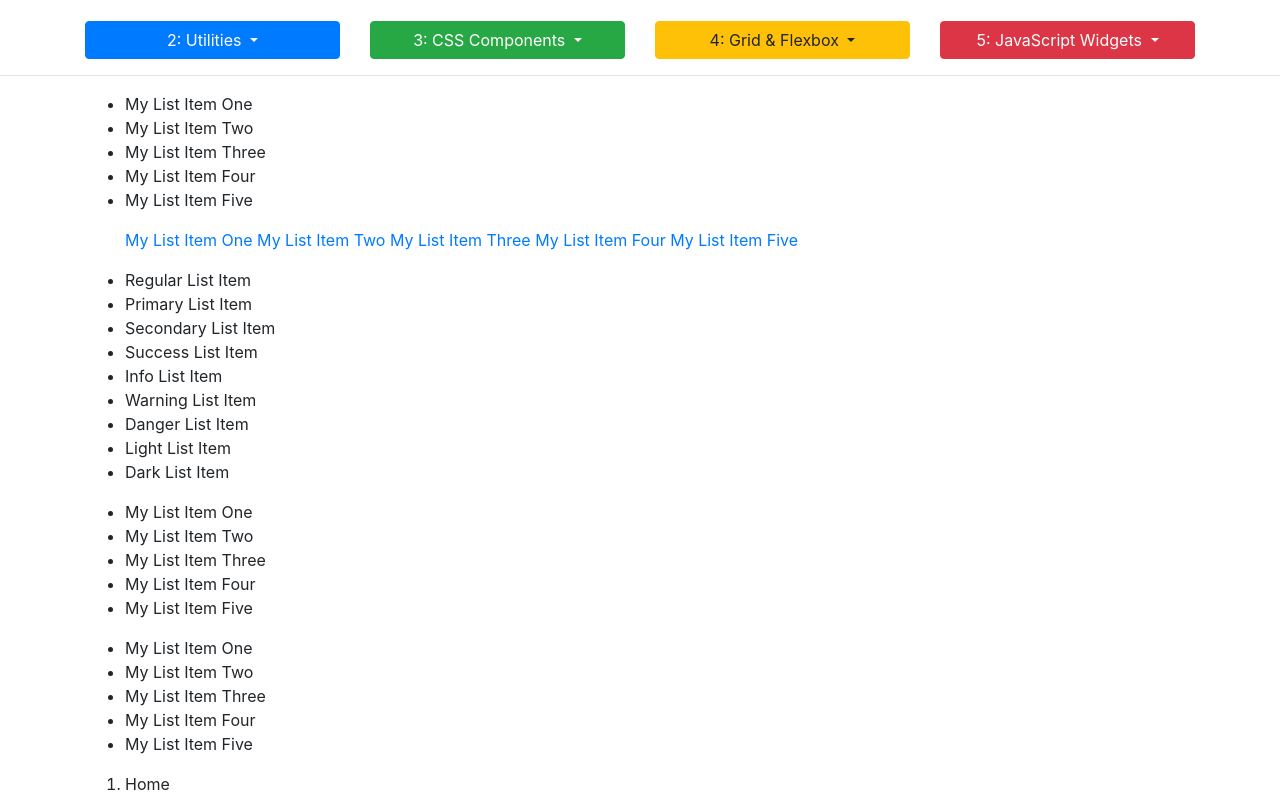
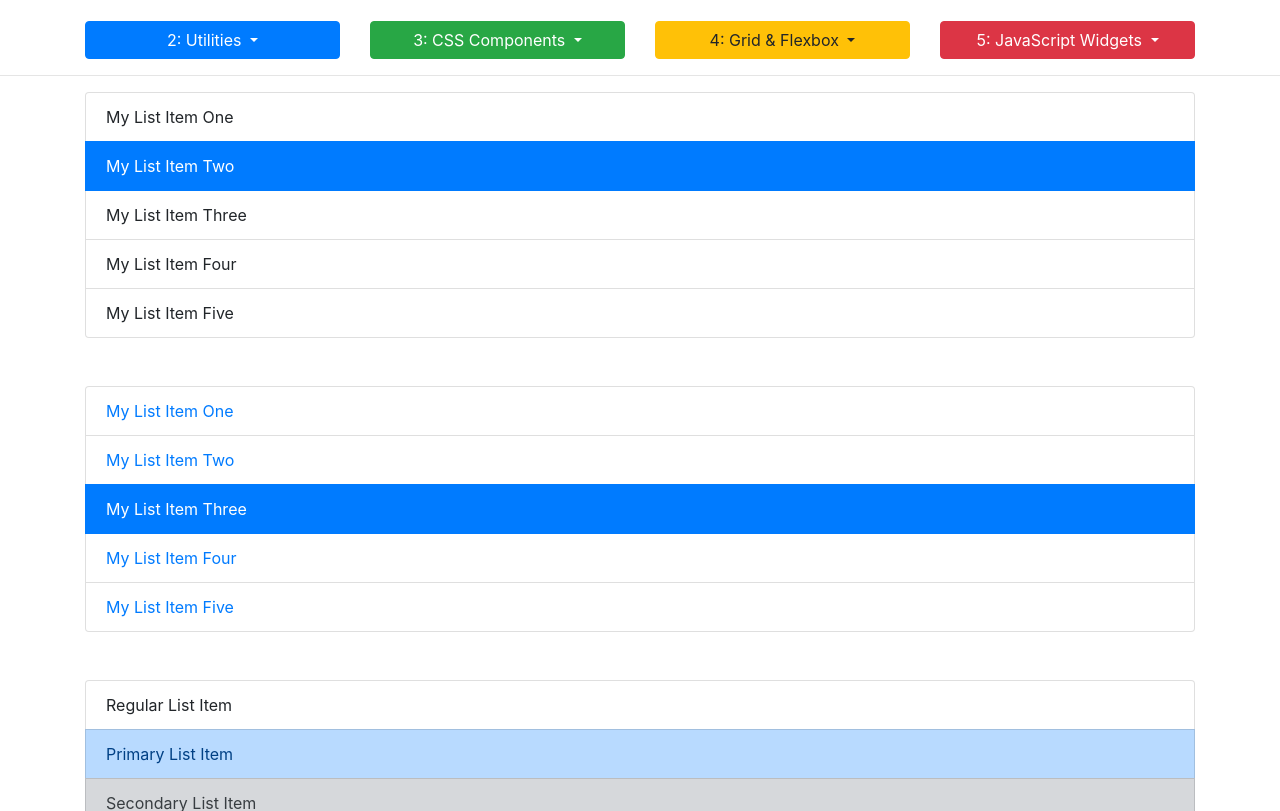
Before and after one commit to DenysPugachov/Bootstrap_4, a plain HTML site: page bootstrap_sandbox_starter/3_4_list_groups_badges.html in a window 1280 px wide. Shown: the part 113-924 px from the top of the page. Drawn offline with nearby package versions, Linux system fonts and the light colour scheme.

Commit message:
add list_groups_bages

```diff
--- a/bootstrap_sandbox_starter/3_4_list_groups_badges.html
+++ b/bootstrap_sandbox_starter/3_4_list_groups_badges.html
@@ -5,8 +5,8 @@
     <meta charset="UTF-8">
     <meta name="viewport" content="width=device-width, initial-scale=1.0">
     <meta http-equiv="X-UA-Compatible" content="ie=edge">
-    <link rel="stylesheet" href="https://stackpath.bootstrapcdn.com/bootstrap/4.1.1/css/bootstrap.min.css" integrity="sha384-WskhaSGFgHYWDcbwN70/dfYBj47jz9qbsMId/iRN3ewGhXQFZCSftd1LZCfmhktB"
-        crossorigin="anonymous">
+    <link rel="stylesheet" href="https://stackpath.bootstrapcdn.com/bootstrap/4.1.1/css/bootstrap.min.css"
+        integrity="sha384-WskhaSGFgHYWDcbwN70/dfYBj47jz9qbsMId/iRN3ewGhXQFZCSftd1LZCfmhktB" crossorigin="anonymous">
 
     <title>Bootstrap Sandbox</title>
 </head>
@@ -23,7 +23,8 @@
                         </button>
                         <div class="dropdown-menu">
                             <a class="dropdown-item" href="2_2_basic_typography.html">2.2 Basic Typography</a>
-                            <a class="dropdown-item" href="2_3_text_alignment_display.html">2.3 Text Alignment & Display</a>
+                            <a class="dropdown-item" href="2_3_text_alignment_display.html">2.3 Text Alignment &
+                                Display</a>
                             <a class="dropdown-item" href="2_4_floats_position.html">2.4 Floats & Position</a>
                             <a class="dropdown-item" href="2_5_colors_background.html">2.5: Colors & Background</a>
                             <a class="dropdown-item" href="2_6_spacing.html">2.6 Spacing</a>
@@ -60,7 +61,8 @@
                             <a class="dropdown-item" href="4_2_grid_system.html">4.2 Grid System</a>
                             <a class="dropdown-item" href="4_3_grid_alignment.html">4.3 Grid Alignment</a>
                             <a class="dropdown-item" href="4_4_flexbox.html">4.4 Flexbox</a>
-                            <a class="dropdown-item" href="4_5_auto_margins_wrapping_order.html">4.5 Auto Margins & Wrap</a>
+                            <a class="dropdown-item" href="4_5_auto_margins_wrapping_order.html">4.5 Auto Margins &
+                                Wrap</a>
                         </div>
                     </div>
                 </div>
@@ -88,86 +90,91 @@
         <!--################START HERE##################-->
 
         <!-- LIST GROUP -->
-        <ul>
-            <li>My List Item One</li>
-            <li>My List Item Two</li>
-            <li>My List Item Three</li>
-            <li>My List Item Four</li>
-            <li>My List Item Five</li>
+        <ul class="list-group">
+            <li class="list-group-item">My List Item One</li>
+            <li class="list-group-item active">My List Item Two</li>
+            <li class="list-group-item">My List Item Three</li>
+            <li class="list-group-item">My List Item Four</li>
+            <li class="list-group-item">My List Item Five</li>
         </ul>
 
         <!-- LIST GROUP WITH LINKS -->
-        <ul>
-            <a href="#">My List Item One</a>
-            <a href="#">My List Item Two</a>
-            <a href="#">My List Item Three</a>
-            <a href="#">My List Item Four</a>
-            <a href="#">My List Item Five</a>
+        <ul class="list-group my-5">
+            <a class="list-group-item" href="#">My List Item One</a>
+            <a class="list-group-item" href="#">My List Item Two</a>
+            <a class="list-group-item active" href="#">My List Item Three</a>
+            <a class="list-group-item" href="#">My List Item Four</a>
+            <a class="list-group-item" href="#">My List Item Five</a>
         </ul>
 
 
         <!-- CONTEXTUAL CLASSES -->
-        <ul>
-            <li>Regular List Item</li>
-            <li>Primary List Item</li>
-            <li>Secondary List Item</li>
-            <li>Success List Item</li>
-            <li>Info List Item</li>
-            <li>Warning List Item</li>
-            <li>Danger List Item</li>
-            <li>Light List Item</li>
-            <li>Dark List Item</li>
+        <ul class="list-group mb-5">
+            <li class="list-group-item">Regular List Item</li>
+            <li class="list-group-item list-group-item-primary">Primary List Item</li>
+            <li class="list-group-item list-group-item-secondary">Secondary List Item</li>
+            <li class="list-group-item list-group-item-success">Success List Item</li>
+            <li class="list-group-item list-group-item-info">Info List Item</li>
+            <li class="list-group-item list-group-item-warning">Warning List Item</li>
+            <li class="list-group-item list-group-item-danger">Danger List Item</li>
+            <li class="list-group-item list-group-item-light">Light List Item</li>
+            <li class="list-group-item list-group-item-dark">Dark List Item</li>
         </ul>
 
         <!-- FLUSH LIST GROUP -->
-        <ul>
-            <li>My List Item One</li>
-            <li>My List Item Two</li>
-            <li>My List Item Three</li>
-            <li>My List Item Four</li>
-            <li>My List Item Five</li>
+        <ul class="list-group list-group-flush mb-5">
+            <li class="list-group-item">My List Item One</li>
+            <li class="list-group-item">My List Item Two</li>
+            <li class="list-group-item active">My List Item Three</li>
+            <li class="list-group-item">My List Item Four</li>
+            <li class="list-group-item">My List Item Five</li>
         </ul>
 
 
         <!-- BADGE -->
-        <ul>
-            <li>My List Item One</li>
-            <li>My List Item Two</li>
-            <li>My List Item Three</li>
-            <li>My List Item Four</li>
-            <li>My List Item Five</li>
+        <ul class="list-group mb-5">
+            <li class="list-group-item">My List Item One</li>
+            <li class="list-group-item d-flex justify-content-between align-items-center">My List Item Two
+                <span class="badge badge-primary">21</span>
+            </li>
+            <li class="list-group-item">My List Item Three</li>
+            <li class="list-group-item">My List Item Four</li>
+            <li class="list-group-item">My List Item Five</li>
         </ul>
 
         <!-- BREADCRUMB -->
-        <ol>
-            <li>Home</li>
+        <ol class="breadcrumb">
+            <li class="breadcrumb-item active">Home</li>
         </ol>
-        <ol>
-            <li>
+        <ol class="breadcrumb">
+            <li class="breadcrumb-item">
                 <a href="#">Home</a>
             </li>
-            <li>Users</li>
+            <li class="breadcrumb-item">Users</li>
         </ol>
-        <ol>
-            <li>
+        <ol class="breadcrumb">
+            <li class="breadcrumb-item">
                 <a href="#">Home</a>
             </li>
-            <li>
+            <li class="breadcrumb-item">
                 <a href="#">Users</a>
             </li>
-            <li>Brad</li>
+            <li class="breadcrumb-item">Brad</li>
         </ol>
 
     </div>
     <!-- ./container -->
     <div style="margin-top:500px;"></div>
 
-    <script src="https://code.jquery.com/jquery-3.3.1.slim.min.js" integrity="sha384-q8i/X+965DzO0rT7abK41JStQIAqVgRVzpbzo5smXKp4YfRvH+8abtTE1Pi6jizo"
-        crossorigin="anonymous"></script>
-    <script src="https://cdnjs.cloudflare.com/ajax/libs/popper.js/1.14.3/umd/popper.min.js" integrity="sha384-ZMP7rVo3mIykV+2+9J3UJ46jBk0WLaUAdn689aCwoqbBJiSnjAK/l8WvCWPIPm49"
-        crossorigin="anonymous"></script>
-    <script src="https://stackpath.bootstrapcdn.com/bootstrap/4.1.1/js/bootstrap.min.js" integrity="sha384-smHYKdLADwkXOn1EmN1qk/HfnUcbVRZyYmZ4qpPea6sjB/pTJ0euyQp0Mk8ck+5T"
-        crossorigin="anonymous"></script>
+    <script src="https://code.jquery.com/jquery-3.3.1.slim.min.js"
+        integrity="sha384-q8i/X+965DzO0rT7abK41JStQIAqVgRVzpbzo5smXKp4YfRvH+8abtTE1Pi6jizo" crossorigin="anonymous">
+    </script>
+    <script src="https://cdnjs.cloudflare.com/ajax/libs/popper.js/1.14.3/umd/popper.min.js"
+        integrity="sha384-ZMP7rVo3mIykV+2+9J3UJ46jBk0WLaUAdn689aCwoqbBJiSnjAK/l8WvCWPIPm49" crossorigin="anonymous">
+    </script>
+    <script src="https://stackpath.bootstrapcdn.com/bootstrap/4.1.1/js/bootstrap.min.js"
+        integrity="sha384-smHYKdLADwkXOn1EmN1qk/HfnUcbVRZyYmZ4qpPea6sjB/pTJ0euyQp0Mk8ck+5T" crossorigin="anonymous">
+    </script>
 </body>
 
 </html>
```
